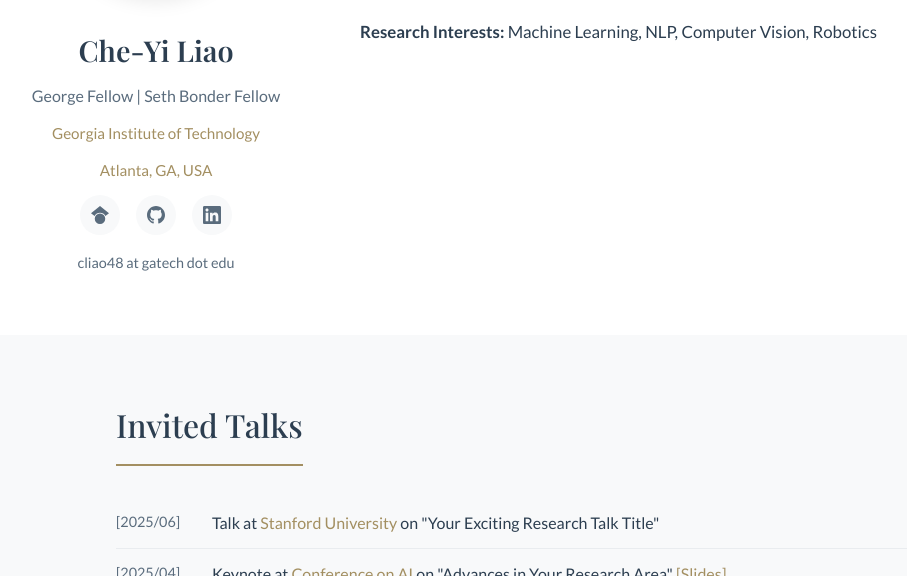
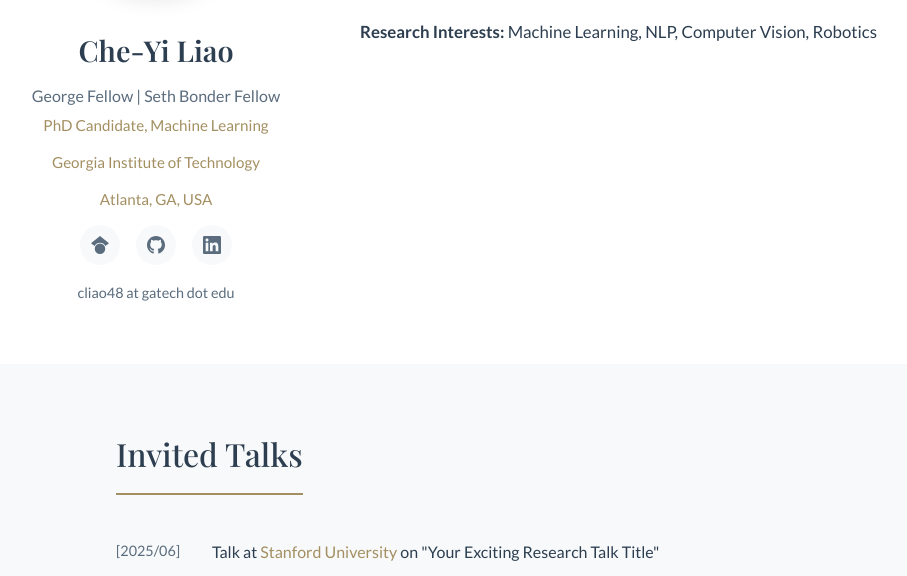
Before and after one commit to CheYiLiao/CheYiLiao.github.io, a Jekyll site: the page built from index.html, in a window 1280 px wide and 900 px high, cut to the strip 324-900 px from the top of the window. Shown: the whole strip, without its empty margins (74-981 px from the left). Built offline with Jekyll 4.4.1, drawn with Linux system fonts in a browser that asks for light colours.

Commit message:
Change author department variable to 'dept'

```diff
--- a/_includes/about.html
+++ b/_includes/about.html
@@ -5,7 +5,7 @@
                  alt="{{ site.author.name }}" class="profile-image">
             <h1>{{ site.author.name }}</h1>
             <p class="profile-title">{{ site.author.title }}</p>
-            <p class="profile-affiliation">{{ site.author.department }}</p>
+            <p class="profile-affiliation">{{ site.author.dept }}</p>
             <p class="profile-affiliation">{{ site.author.school }}</p>
             <p class="profile-affiliation">{{ site.author.location }}</p>
             <p class="profile-affiliation">
```
